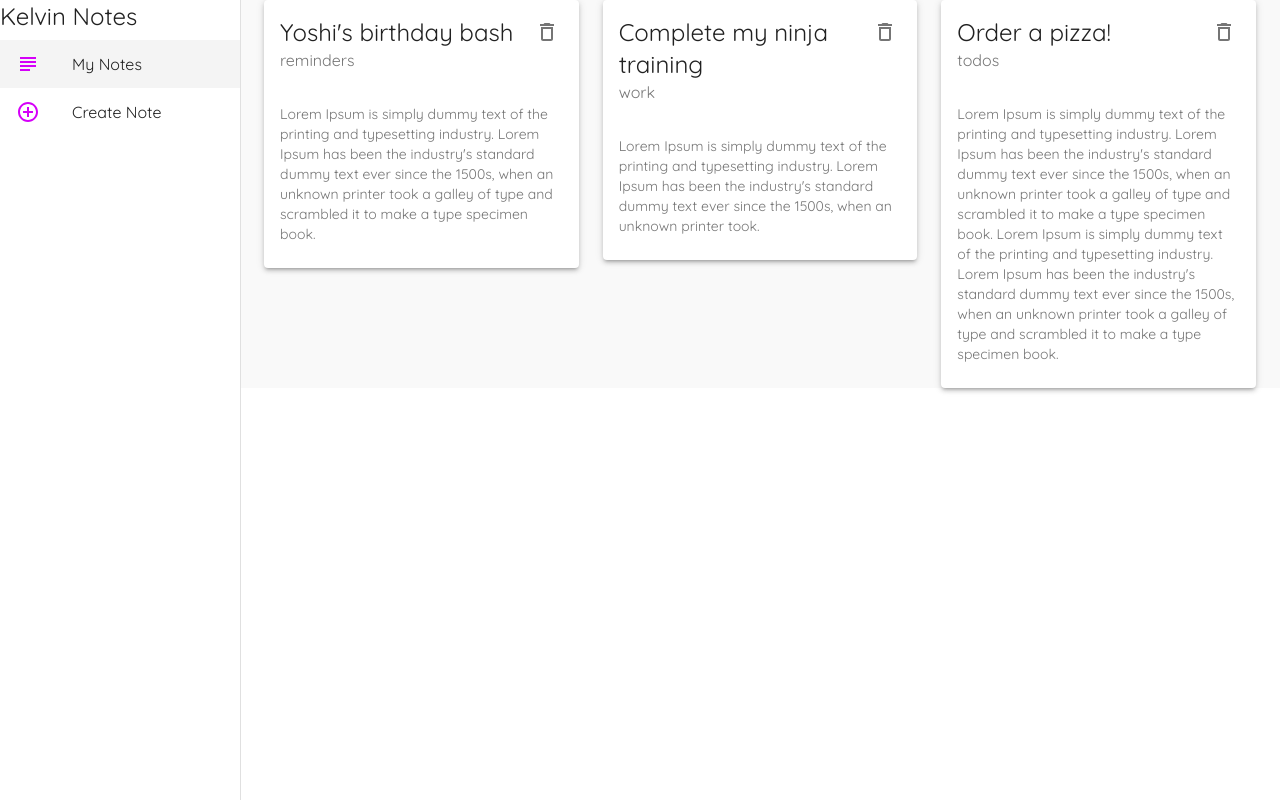
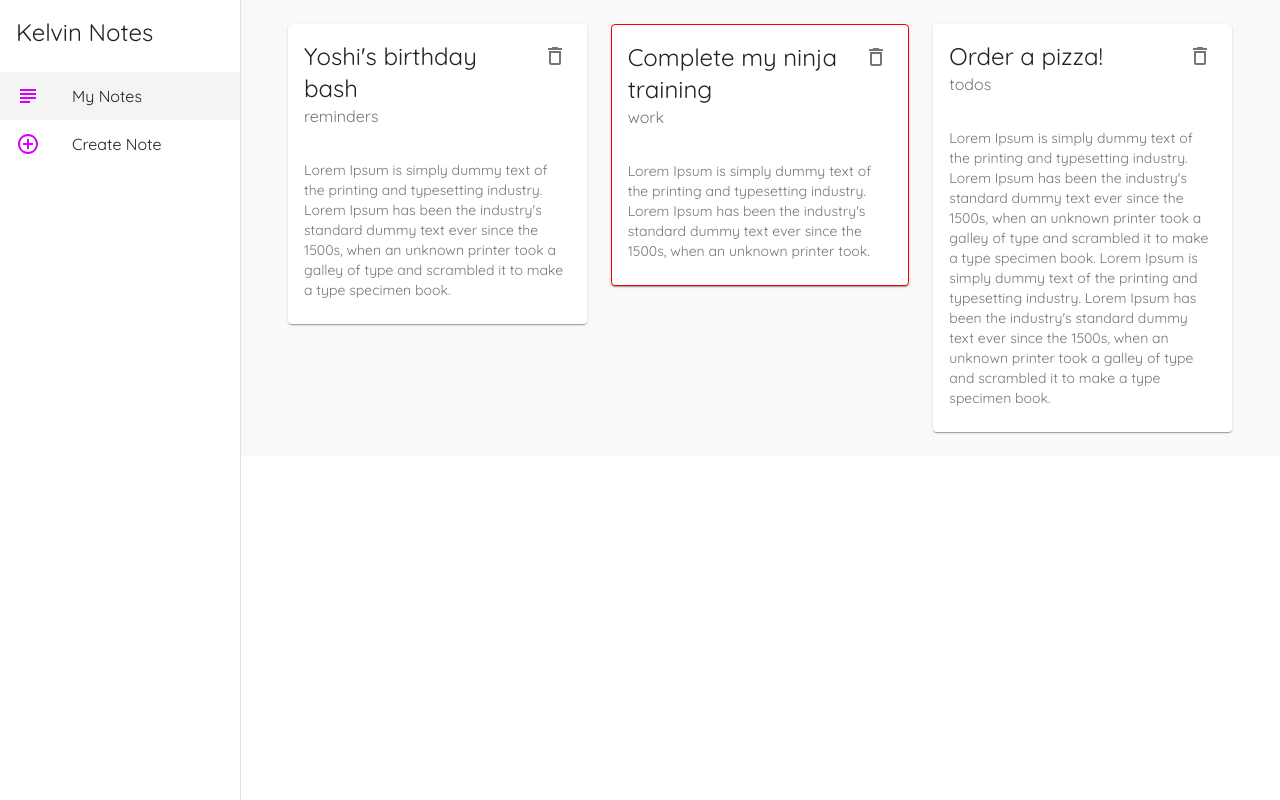
Before and after one commit to kelvin9314/material-ui-practice, a React (Create React App) app: page / in a window 1280 px wide. Built offline with nearby package versions, Linux system fonts and the light colour scheme; data requests are answered from the project's data file.

Commit message:
More on makeStyles

```diff
--- a/src/components/Layout.js
+++ b/src/components/Layout.js
@@ -10,10 +10,12 @@
 
 const drawerWidth = 240
 
-const useStyles = makeStyles({
+const useStyles = makeStyles((theme) => {
+  return {
     page: {
       backgroundColor: '#f9f9f9',
-    width: '100%'
+      width: '100%',
+      padding: theme.spacing(3),
     },
     drawer: {
       width: drawerWidth,
@@ -27,6 +29,10 @@
     },
     active: {
       background: '#f4f4f4'
+    },
+    title: {
+      padding: theme.spacing(2),
+    }
   }
 })
 
@@ -59,7 +65,7 @@
         classes={{ paper: classes.drawerPaper }}
       >
         <div>
-          <Typography variant="h5"> Kelvin Notes </Typography>
+          <Typography variant="h5" className={classes.title}> Kelvin Notes </Typography>
         </div>
 
         {/* list / links */}
--- a/src/components/NoteCard.js
+++ b/src/components/NoteCard.js
@@ -1,15 +1,26 @@
 import Card from '@material-ui/core/Card';
 import CardHeader from '@material-ui/core/CardHeader';
 import CardContent from '@material-ui/core/CardContent';
-import { IconButton, Typography } from '@material-ui/core';
+import { IconButton, makeStyles, Typography } from '@material-ui/core';
 import { DeleteOutlined } from '@material-ui/icons';
+
+const useStyle = makeStyles({
+  test: {
+    border: (note) => {
+      if(note.category === 'work'){
+        return '1px solid red'
+      }
+    }
+  },
+})
 
 export default function NoteCard ({note, handleDelete}) {
 
+  const classes = useStyle(note)
 
   return (
     <div>
-      <Card elevation={3}>
+      <Card elevation={1} className={classes.test}>
         <CardHeader
           action={
             <IconButton onClick={() => handleDelete(note.id)}>
```
Lines whose indentation alone changed are shown as unchanged.
